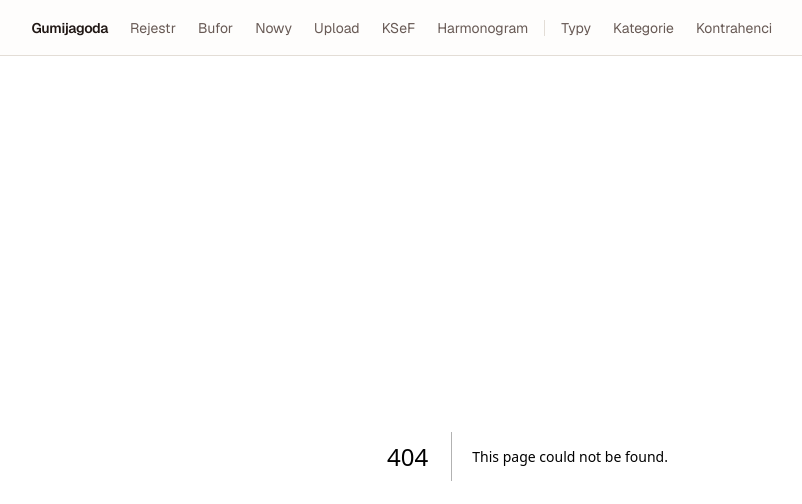
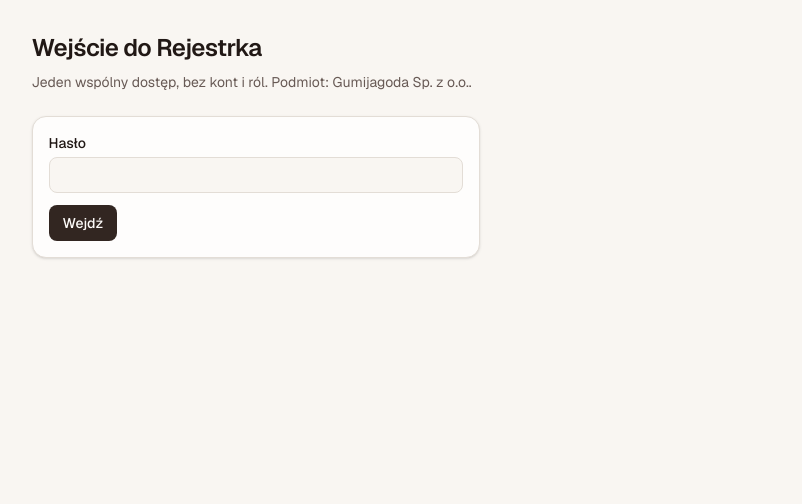
Before and after one commit to Klara923/gumijagody, a Next.js app: page /login in a window 1280 px wide. Before the commit this address had no page. Shown: the top 504 px of the page, without its empty margins (105-907 px from the left). Built offline with nearby package versions, Linux system fonts and the light colour scheme.

Commit message:
Add single-user login and Rejestrka branding

```diff
--- a/docker-compose.yml
+++ b/docker-compose.yml
@@ -26,6 +26,8 @@ services:
       KSEF_NIP: ${KSEF_NIP:-}
       KSEF_TOKEN: ${KSEF_TOKEN:-}
       CRON_SECRET: ${CRON_SECRET:-lokalny-sekret-dev}
+      APP_PASSWORD: ${APP_PASSWORD:-gumijagoda}
+      APP_SESSION_SECRET: ${APP_SESSION_SECRET:-}
     ports:
       - '${APP_PORT:-3000}:3000'
     volumes:
--- a/src/app/layout.tsx
+++ b/src/app/layout.tsx
@@ -2,6 +2,7 @@ import type { Metadata } from 'next'
 import { Geist, Geist_Mono } from 'next/font/google'
 
 import { AppNav } from '@/components/app-nav'
+import { APP_NAME } from '@/lib/brand'
 
 import './globals.css'
 
@@ -16,7 +17,7 @@ const geistMono = Geist_Mono({
 })
 
 export const metadata: Metadata = {
-  title: 'Gumijagoda — system zarządzania fakturami',
+  title: `${APP_NAME} — ewidencja faktur`,
   description:
     'Ewidencja faktur kosztowych i sprzedażowych: pobieranie z KSeF, bufor, kategoryzacja i podgląd dokumentów.',
 }
@@ -25,7 +26,7 @@ export default function RootLayout({ children }: { children: React.ReactNode })
   return (
     <html lang="pl" className={`${geistSans.variable} ${geistMono.variable} antialiased`}>
       <body className="flex min-h-svh flex-col bg-background font-sans text-foreground">
-        <AppNav />
+        <AppNav showLogout={Boolean(process.env.APP_PASSWORD)} />
         <div className="flex-1">{children}</div>
       </body>
     </html>
--- /dev/null
+++ b/src/app/login/page.tsx
@@ -0,0 +1,44 @@
+import { Card, Field, PageShell, buttonClassName, controlClassName } from '@/components/ui-kit'
+import { APP_NAME, COMPANY_CONTEXT_LABEL, COMPANY_NAME } from '@/lib/brand'
+import { safeInternalPath } from '@/lib/session'
+import { loginAction } from '@/server/auth/actions'
+
+type SearchParams = Promise<Record<string, string | string[] | undefined>>
+
+function first(value: string | string[] | undefined) {
+  return Array.isArray(value) ? value[0] : value
+}
+
+export default async function LoginPage({ searchParams }: { searchParams: SearchParams }) {
+  const params = await searchParams
+  const error = first(params.error)
+  const from = safeInternalPath(first(params.from))
+
+  return (
+    <PageShell
+      title={`Wejście do ${APP_NAME}`}
+      description={`Jeden wspólny dostęp, bez kont i ról. ${COMPANY_CONTEXT_LABEL}: ${COMPANY_NAME}.`}
+      flash={error ? { message: 'Nieprawidłowe hasło.' } : null}
+    >
+      <Card className="max-w-md">
+        <form action={loginAction} className="grid gap-3">
+          <input type="hidden" name="from" value={from} />
+          <Field label="Hasło">
+            <input
+              type="password"
+              name="password"
+              required
+              autoComplete="current-password"
+              className={controlClassName}
+            />
+          </Field>
+          <div>
+            <button type="submit" className={buttonClassName}>
+              Wejdź
+            </button>
+          </div>
+        </form>
+      </Card>
+    </PageShell>
+  )
+}
--- a/src/app/page.tsx
+++ b/src/app/page.tsx
@@ -1,6 +1,7 @@
 import Link from 'next/link'
 
 import { Card, PageShell, buttonClassName, buttonSecondaryClassName } from '@/components/ui-kit'
+import { APP_NAME, COMPANY_CONTEXT_LABEL, COMPANY_NAME } from '@/lib/brand'
 
 const flow = [
   {
@@ -34,8 +35,14 @@ const settings = [
 export default function Home() {
   return (
     <PageShell
-      title="Gumijagoda"
+      title={APP_NAME}
       description="Ewidencja faktur: KSeF i upload najpierw do bufora, po akceptacji do rejestru. Kategoria z reguły kontrahenta albo słowa kluczowego."
+      meta={
+        <p className="text-sm text-muted-foreground">
+          {COMPANY_CONTEXT_LABEL} w systemie:{' '}
+          <span className="font-medium text-foreground">{COMPANY_NAME}</span>
+        </p>
+      }
       actions={
         <Link href="/documents/new" className={buttonClassName}>
           Nowy dokument
--- a/src/components/app-nav.tsx
+++ b/src/components/app-nav.tsx
@@ -3,6 +3,8 @@
 import Link from 'next/link'
 import { usePathname } from 'next/navigation'
 
+import { logoutAction } from '@/server/auth/actions'
+import { APP_NAME, COMPANY_CONTEXT_LABEL, COMPANY_SHORT } from '@/lib/brand'
 import { cn } from '@/lib/utils'
 
 const primary = [
@@ -63,20 +65,36 @@ function NavLinks({
   )
 }
 
-export function AppNav() {
+export function AppNav({ showLogout = false }: { showLogout?: boolean }) {
   const pathname = usePathname()
+
+  if (pathname === '/login') return null
 
   return (
     <header className="sticky top-0 z-20 h-14 border-b border-border bg-card/90 backdrop-blur">
       <div className="mx-auto flex h-full max-w-5xl items-center gap-3 px-4">
         <Link href="/" className="shrink-0 text-sm font-semibold tracking-tight text-foreground">
-          Gumijagoda
+          {APP_NAME}
         </Link>
         <nav className="flex min-w-0 flex-1 items-center gap-0.5 overflow-x-auto [scrollbar-width:none] [&::-webkit-scrollbar]:hidden">
           <NavLinks links={primary} pathname={pathname} />
           <span className="mx-1 h-4 w-px shrink-0 bg-border" aria-hidden />
           <NavLinks links={settings} pathname={pathname} />
         </nav>
+        <div className="hidden shrink-0 text-right leading-tight sm:block">
+          <p className="text-[11px] text-muted-foreground">{COMPANY_CONTEXT_LABEL}</p>
+          <p className="text-sm font-medium text-foreground">{COMPANY_SHORT}</p>
+        </div>
+        {showLogout ? (
+          <form action={logoutAction}>
+            <button
+              type="submit"
+              className="shrink-0 rounded-md px-2.5 py-1.5 text-sm text-muted-foreground hover:bg-muted hover:text-foreground"
+            >
+              Wyloguj
+            </button>
+          </form>
+        ) : null}
       </div>
     </header>
   )
--- /dev/null
+++ b/src/lib/brand.ts
@@ -0,0 +1,5 @@
+export const APP_NAME = 'Rejestrka'
+
+export const COMPANY_SHORT = 'Gumijagoda'
+export const COMPANY_NAME = 'Gumijagoda Sp. z o.o.'
+export const COMPANY_CONTEXT_LABEL = 'Podmiot'
--- /dev/null
+++ b/src/lib/session.ts
@@ -0,0 +1,67 @@
+export const SESSION_COOKIE = 'gumijagoda_session'
+export const SESSION_MAX_AGE_SEC = 60 * 60 * 24 * 7
+
+const encoder = new TextEncoder()
+
+export function sessionSecretFrom(env: {
+  APP_PASSWORD?: string
+  APP_SESSION_SECRET?: string
+}): string | null {
+  if (env.APP_SESSION_SECRET) return env.APP_SESSION_SECRET
+  if (env.APP_PASSWORD) return `gumijagoda.session.${env.APP_PASSWORD}`
+  return null
+}
+
+export function safeInternalPath(value: unknown): string {
+  if (typeof value !== 'string') return '/'
+  if (!value.startsWith('/') || value.startsWith('//') || value.startsWith('/login')) return '/'
+  return value
+}
+
+function toBase64Url(buffer: ArrayBuffer): string {
+  const bytes = new Uint8Array(buffer)
+  let binary = ''
+  for (const byte of bytes) binary += String.fromCharCode(byte)
+  return btoa(binary).replaceAll('+', '-').replaceAll('/', '_').replaceAll('=', '')
+}
+
+async function hmac(secret: string, payload: string): Promise<string> {
+  const key = await crypto.subtle.importKey(
+    'raw',
+    encoder.encode(secret),
+    { name: 'HMAC', hash: 'SHA-256' },
+    false,
+    ['sign'],
+  )
+  const signature = await crypto.subtle.sign('HMAC', key, encoder.encode(payload))
+  return toBase64Url(signature)
+}
+
+function signaturesEqual(left: string, right: string): boolean {
+  if (left.length !== right.length) return false
+  let diff = 0
+  for (let index = 0; index < left.length; index += 1) {
+    diff |= left.charCodeAt(index) ^ right.charCodeAt(index)
+  }
+  return diff === 0
+}
+
+export async function createSessionToken(secret: string, now = Date.now()): Promise<string> {
+  const expiresAt = String(now + SESSION_MAX_AGE_SEC * 1000)
+  return `${expiresAt}.${await hmac(secret, expiresAt)}`
+}
+
+export async function verifySessionToken(
+  token: string,
+  secret: string,
+  now = Date.now(),
+): Promise<boolean> {
+  const separator = token.indexOf('.')
+  if (separator <= 0 || separator === token.length - 1) return false
+  const expiresAt = token.slice(0, separator)
+  const signature = token.slice(separator + 1)
+  const expected = await hmac(secret, expiresAt)
+  if (!signaturesEqual(signature, expected)) return false
+  const expiresAtMs = Number(expiresAt)
+  return Number.isFinite(expiresAtMs) && expiresAtMs > now
+}
--- /dev/null
+++ b/src/middleware.ts
@@ -0,0 +1,43 @@
+import { NextResponse, type NextRequest } from 'next/server'
+
+import { SESSION_COOKIE, sessionSecretFrom, verifySessionToken } from '@/lib/session'
+
+const PUBLIC_PATHS = ['/login', '/api/health', '/api/cron/ksef']
+
+function isPublic(pathname: string) {
+  return PUBLIC_PATHS.some((path) => pathname === path || pathname.startsWith(`${path}/`))
+}
+
+export async function middleware(request: NextRequest) {
+  const password = process.env.APP_PASSWORD
+  if (!password) return NextResponse.next()
+
+  const secret = sessionSecretFrom({
+    APP_PASSWORD: password,
+    APP_SESSION_SECRET: process.env.APP_SESSION_SECRET,
+  })
+  if (!secret) return NextResponse.next()
+
+  const { pathname } = request.nextUrl
+  const token = request.cookies.get(SESSION_COOKIE)?.value
+  const signedIn = Boolean(token && (await verifySessionToken(token, secret)))
+
+  if (pathname === '/login') {
+    if (signedIn) return NextResponse.redirect(new URL('/', request.url))
+    return NextResponse.next()
+  }
+
+  if (isPublic(pathname) || signedIn) return NextResponse.next()
+
+  if (pathname.startsWith('/api/')) {
+    return NextResponse.json({ error: 'Wymagane logowanie' }, { status: 401 })
+  }
+
+  const login = new URL('/login', request.url)
+  login.searchParams.set('from', pathname)
+  return NextResponse.redirect(login)
+}
+
+export const config = {
+  matcher: ['/((?!_next/static|_next/image|favicon.ico).*)'],
+}
--- /dev/null
+++ b/src/server/auth/actions.ts
@@ -0,0 +1,53 @@
+'use server'
+
+import { createHash, timingSafeEqual } from 'node:crypto'
+
+import { cookies } from 'next/headers'
+import { redirect } from 'next/navigation'
+
+import {
+  SESSION_COOKIE,
+  SESSION_MAX_AGE_SEC,
+  createSessionToken,
+  safeInternalPath,
+  sessionSecretFrom,
+} from '@/lib/session'
+import { getEnv } from '@/server/env'
+
+function passwordsEqual(provided: string, expected: string): boolean {
+  const left = createHash('sha256').update(provided).digest()
+  const right = createHash('sha256').update(expected).digest()
+  return timingSafeEqual(left, right)
+}
+
+export async function loginAction(formData: FormData) {
+  const env = getEnv()
+  const from = safeInternalPath(formData.get('from'))
+
+  if (!env.APP_PASSWORD) redirect(from)
+
+  const password = formData.get('password')
+  if (typeof password !== 'string' || !passwordsEqual(password, env.APP_PASSWORD)) {
+    redirect(`/login?error=1&from=${encodeURIComponent(from)}`)
+  }
+
+  const secret = sessionSecretFrom(env)
+  if (!secret) redirect(from)
+
+  const store = await cookies()
+  store.set(SESSION_COOKIE, await createSessionToken(secret), {
+    httpOnly: true,
+    sameSite: 'lax',
+    secure: process.env.NODE_ENV === 'production',
+    path: '/',
+    maxAge: SESSION_MAX_AGE_SEC,
+  })
+
+  redirect(from)
+}
+
+export async function logoutAction() {
+  const store = await cookies()
+  store.delete(SESSION_COOKIE)
+  redirect('/login')
+}
--- a/src/server/env.ts
+++ b/src/server/env.ts
@@ -15,6 +15,9 @@ const envSchema = z.object({
   KSEF_TOKEN: optional(z.string().min(1)),
 
   CRON_SECRET: optional(z.string().min(1)),
+
+  APP_PASSWORD: optional(z.string().min(1)),
+  APP_SESSION_SECRET: optional(z.string().min(16)),
 })
 
 export type Env = z.infer<typeof envSchema>
```
Also changed, not shown: 2 other files (tests, documents, lock files or other folders).
